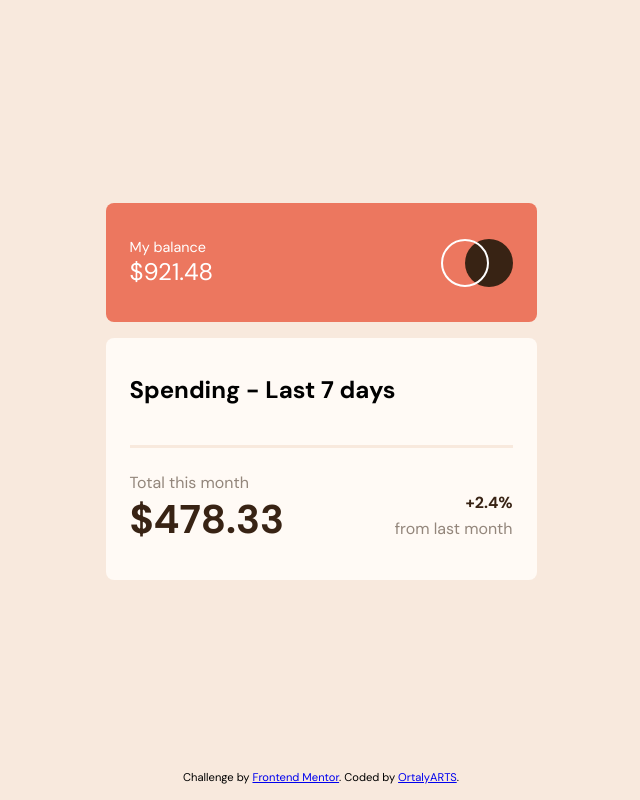
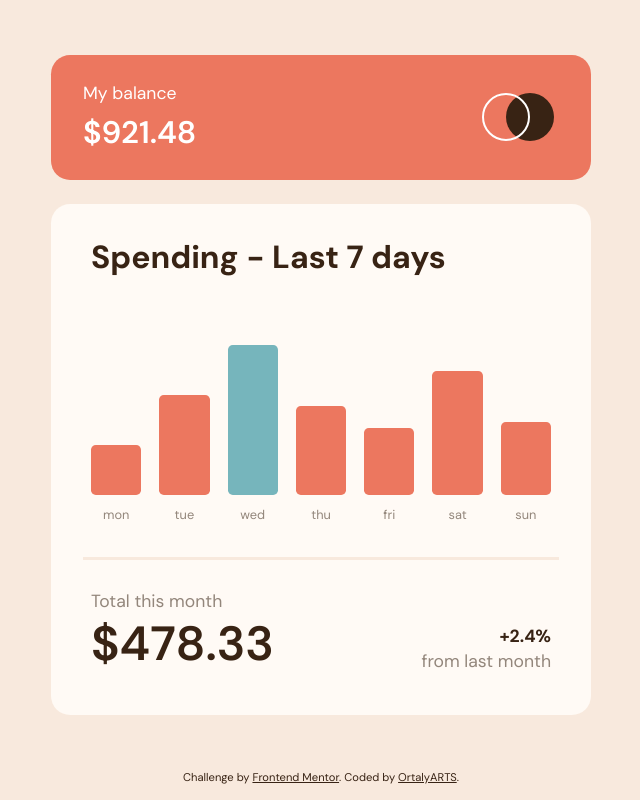
Before and after one commit to ortalyarts/frontendmentor-expenses-chart-component, a plain HTML site: page index.html in a window 1280 px wide. Shown: the whole page, without its empty margins (319-959 px from the left). Drawn offline with nearby package versions, Linux system fonts and the light colour scheme; no server answers; files whose address does not match are found by name.

Commit message:
whole project

```diff
--- a/index.html
+++ b/index.html
@@ -21,40 +21,12 @@
     </section>
 
     <section class="white" id="expences">
-      <h2>Spending - Last 7 days</h2>
+      <h2 class="expences-title">Spending - Last 7 days</h2>
       <div id="bars-container">
-        <!-- <div id="day-1" class="day">
-          <div class="bar orange"></div>
-          <p>mon</p>
-        </div>
-        <div id="day-2" class="day">
-          <div class="bar orange"></div>
-          <p>tue</p>
-        </div>
-        <div id="day-3" class="day">
-          <div class="bar turquoise"></div>
-          <p>wed</p>
-        </div>
-        <div id="day-4" class="day">
-          <div class="bar orange"></div>
-          <p>thu</p>
-        </div>
-        <div id="day-5" class="day">
-          <div class="bar orange"></div>
-          <p>fri</p>
-        </div>
-        <div id="day-6" class="day">
-          <div class="bar orange"></div>
-          <p>sat</p>
-        </div>
-        <div id="day-7" class="day">
-          <div class="bar orange"></div>
-          <p>sun</p>
-        </div> -->
 
       </div>
       <div class="summery-container">
-        <h2>
+        <h2 class="total">
           Total this month
           <span>
             $478.33
--- a/main.js
+++ b/main.js
@@ -1,26 +1,36 @@
-document.addEventListener('DOMContentLoaded', function() {
+
 
  //include the   'async':false   parameter or the object data won't get captured when loading
-var jsonRawFile = $.getJSON({'url': "https://raw.githubusercontent.com/ortalyarts/frontendmentor-results-summary-component/main/data.json", 'async': false});
-console.log(jsonRawFile);
+var jsonRawFile = $.getJSON({'url': "https://raw.githubusercontent.com/ortalyarts/frontendmentor-expenses-chart-component/main/data.json", 'async': false});
+
 var jsonFile = jsonRawFile.responseJSON;
 
-console.log(jsonFile);
+const delay = ms => new Promise(res => setTimeout(res, ms));
 
-//NEW function
+
+
 function listItemsForEach() {
-    jsonFile.forEach((item) => {
+    jsonFile.forEach((item, i) => {
+        let height = item.amount / 5.584;
         el = document.createElement('div');
         el.innerHTML =
             `
-
-            <div class="bar orange"></div>
+            <div class="bar" ></div>
             <p>${item.day}</p>
             </div>
             `;
         el.classList.add('day');
+        el.setAttribute('id',`day-${i+1}`);
         document.querySelector('#bars-container').appendChild(el);
-        console.log(item); // prints each object (category) in the console
+
+        const bar = document.querySelector(`#day-${i+1} .bar`);
+
+        // Animationg the height of the bar
+        const setHeight = async () => {
+            await delay(100);
+            bar.style.height=`${height}rem`;
+          };
+          setHeight();
       });
 }
 if(jsonFile) {
@@ -30,4 +40,5 @@ else {
     alert('Sorry! No data for you.');
 }
 
-});
+const today = document.querySelector('#day-3 .bar');
+today.classList.add('turquoise');
--- a/style.css
+++ b/style.css
@@ -29,6 +29,20 @@ img {
        url('./fonts/DMSans_18pt-Regular.woff') format('woff');
   font-weight: 400;
   font-display: swap; /*temporarily show a system font to avoid showing invisible text while custom fonts load*/
+}
+@font-face {
+  font-family: 'DM Sans';
+  src: url('./fonts/DMSans_18pt-Medium.woff2') format('woff2'),
+       url('./fonts/DMSans_18pt-Medium.woff') format('woff');
+  font-weight: 500;
+  font-display: swap;
+}
+@font-face {
+  font-family: 'DM Sans';
+  src: url('./fonts/DMSans_18pt-SemiBold.woff2') format('woff2'),
+       url('./fonts/DMSans_18pt-SemiBold.woff') format('woff');
+  font-weight: 600;
+  font-display: swap;
 }
 @font-face {
   font-family: 'DM Sans';
@@ -68,98 +82,124 @@ main {
   margin: auto;
   position:relative;
   display:grid;
-  gap:1rem;
+  gap:1.5rem;
 }
 
 h1 {
-  font-size:0.9rem;
+  font-size:1.1rem;
   font-weight:400;
   color:white;
   background:url(./images/logo.svg) no-repeat right;
+  background-position: right 0.3rem top 0.7rem;
 }
 h1 span {
-  font-size:1.5rem;
+  font-size:1.95rem;
   display:block;
+  font-weight:600;
+  margin-top:0.5rem;
 }
 section {
-  border-radius: 0.5rem;
-  padding: 2.2rem 1.5rem;
+  border-radius: 1.2rem;
+  padding: 1.7rem 2rem;
 }
-.orange {
+.orange, .bar {
   background: var(--color1) ;
 }
 .turquoise {
-  background: var(--color2) ;
+  background: var(--color2) !important;
 }
 .white {
   background: var(--color6) ;
 }
-.expences h2 {
-  font-size:1.4rem;
+h2.expences-title {
+  font-size:2rem;
   font-weight:700;
   color: var(--color3);
+  margin:0.3rem 0 0 0.5rem;
 }
 #bars-container{
   display:grid;
   grid-template-columns: 1fr 1fr 1fr 1fr 1fr 1fr 1fr;
-  gap:0.8rem;
-  padding:1.5rem 0 1rem 0;
+  gap:1.125rem;
+  align-items: end;
+  padding:4.2rem 0.5rem 2.1rem 0.5rem;
   border-bottom:3px solid var(--color5);
+}
+.day {
+  display:grid;
+  align-items: end;
 }
 .day p{
   text-align: center;
   color:var(--color4);
   font-size:0.8rem;
-  margin-top:1rem;
+  margin-top:0.7rem;
 }
 .bar{
   width:100%;
-  height:5rem;
+  height:0rem;
   border-radius: 0.3rem;
+  transition: height 0.15s ease-out;
 }
-
+#day-2 .bar{
+  transition-delay:.1s;
+}
+#day-3 .bar{
+  transition-delay:.2s;
+}
+#day-4 .bar{
+  transition-delay:.3s;
+}
+#day-5 .bar{
+  transition-delay:.4s;
+}
+#day-6 .bar{
+  transition-delay:.5s;
+}
+#day-7 .bar{
+  transition-delay:.6s;
+}
 .summery-container{
   display:grid;
   grid-template-columns: 1fr 1fr;
-  margin-top:1.5rem;
+  margin-top:1.9rem;
+  padding:0 0.5rem 0.81rem 0.5rem;
   align-items: end;
 }
-.summery-container h2{
-  font-size:1rem;
+h2.total{
+  font-size:1.1rem;
   font-weight:400;
   color: var(--color4);
 }
-.summery-container h2 span{
+h2.total span{
   color: var(--color3);
-  font-size:2.5rem;
-  font-weight:700;
+  font-size:3rem;
+  font-weight:600;
   display:block;
 }
 .summery-container h3{
   text-align: right;
-  font-size:1rem;
+  font-size:1.1rem;
   font-weight:700;
   color: var(--color3);
 }
 .summery-container h3 span{
   color: var(--color4);
-  font-size:1rem;
+  font-size:1.1rem;
   font-weight:400;
-  line-height:2rem;
+  line-height:1.8rem;
   display:block;
 }
 
-footer {
+footer, footer a {
   text-align: center;
   font-size:0.7rem;
+  color:var(--color3);
 }
 
 @media screen and (min-width:45rem) {
   main {
-    width:33.938rem;
-    margin-top:9.875rem;
-    padding: 2.813rem 3.5rem;
-    border-radius: 1.2rem 1.2rem 12rem 1.2rem;
+    width:33.75rem;
     position:relative;
     display:grid;
   }
```
Also changed, not shown: fonts/DMSans_18pt-Medium.woff (added), fonts/DMSans_18pt-Medium.woff2 (added), fonts/DMSans_18pt-SemiBold.woff (added), fonts/DMSans_18pt-SemiBold.woff2 (added), images/screenshot.jpg (added), 1 other file.
